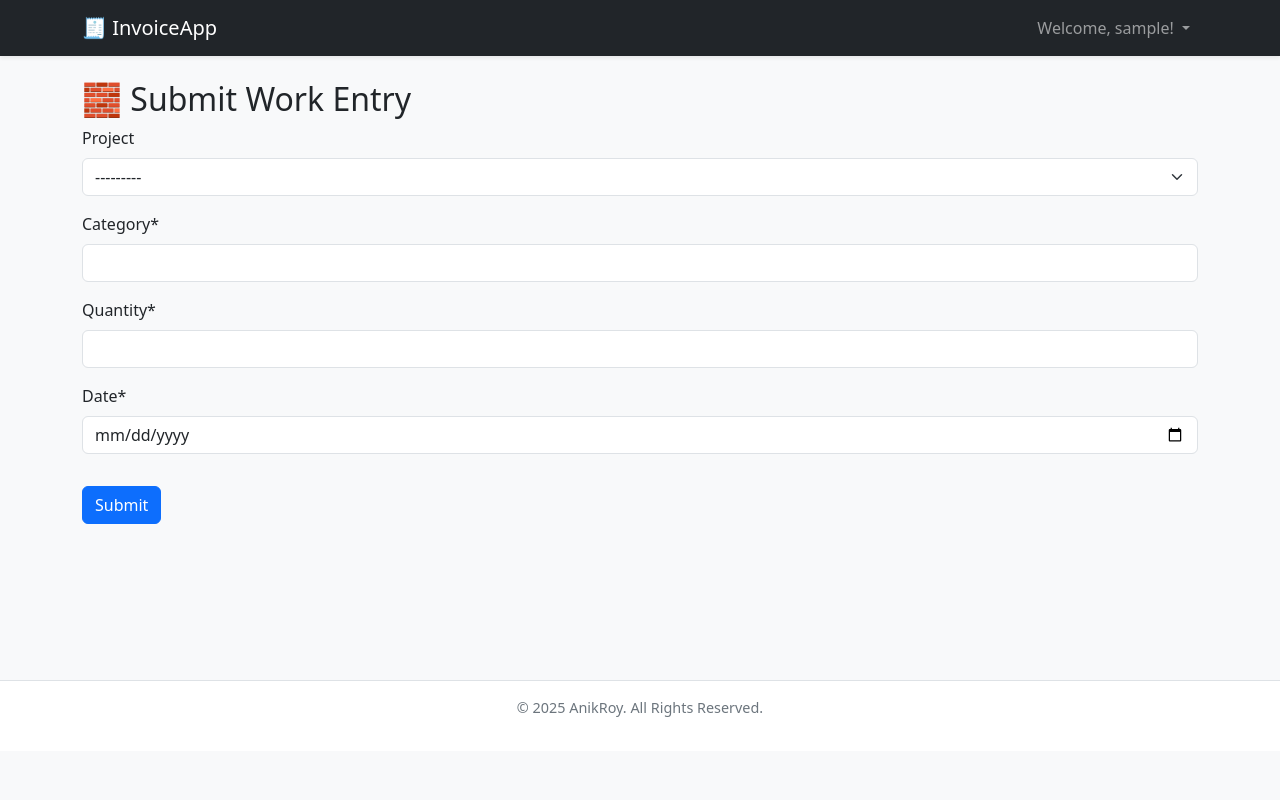
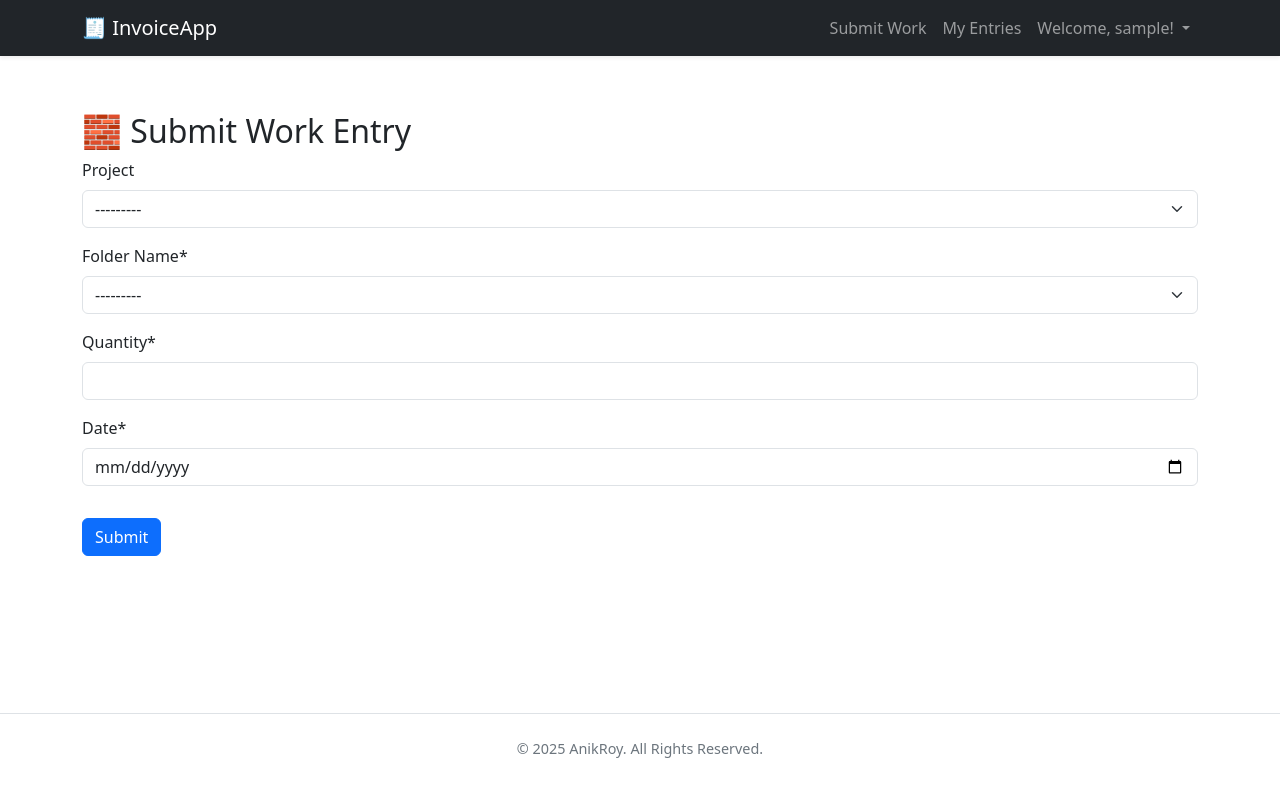
Before and after one commit to aroyslipk/invoice-project, a Django app: page /submit-work/ in a window 1280 px wide. Run offline with Django 5.2, Linux system fonts and the light colour scheme; the visitor is signed in with stand-in values (Sample User, id 1); data that the repository does not hold is empty; some libraries are stand-ins or nearby versions.

Commit message:
xlsx update & user work suitable update

```diff
--- a/Invoice/forms.py
+++ b/Invoice/forms.py
@@ -22,31 +22,45 @@ from .models import User, WorkEntry, ClientProject, Price
 
 
 class WorkEntryForm(forms.ModelForm):
-    """A form for users to submit their daily work entries."""
+    """
+    A form for users to submit their work entries.
+    The label for 'category' is customized to 'Folder Name'.
+    """
+    # The 'category' field is now a dropdown menu linked to the Price model
+    category = forms.ModelChoiceField(
+        queryset=Price.objects.none(),
+        label="Folder Name", # <-- This is the change
+        widget=forms.Select(attrs={'class': 'form-select'})
+    )
+
     class Meta:
         model = WorkEntry
         fields = ['project', 'category', 'quantity', 'date']
         widgets = {
+            'project': forms.Select(attrs={'class': 'form-select'}),
+            'quantity': forms.NumberInput(attrs={'class': 'form-control'}),
             'date': forms.DateInput(attrs={'type': 'date', 'class': 'form-control'}),
         }
 
     def __init__(self, *args, **kwargs):
-        """Initializes the form and filters the 'project' queryset."""
         user = kwargs.pop('user', None)
         super().__init__(*args, **kwargs)
 
-        if not user:
-            self.fields['project'].queryset = ClientProject.objects.none()
-            return
+        if user and user.role == 'user' and user.managed_by:
+            admin_user = user.managed_by
+            # The dropdowns will be filtered based on the user's admin
+            self.fields['project'].queryset = ClientProject.objects.filter(managed_by=admin_user)
+            self.fields['category'].queryset = Price.objects.filter(managed_by=admin_user)
+            # The text shown in the dropdown will be the category name from the Price model
+            self.fields['category'].label_from_instance = lambda obj: obj.category
 
-        if user.role == 'user' and hasattr(user, 'managed_by') and user.managed_by:
-            self.fields['project'].queryset = ClientProject.objects.filter(managed_by=user.managed_by)
-        elif user.role == 'admin':
-            self.fields['project'].queryset = ClientProject.objects.filter(managed_by=user)
-        elif user.role == 'super_admin':
-            self.fields['project'].queryset = ClientProject.objects.all()
-        else:
-            self.fields['project'].queryset = ClientProject.objects.none()
+    def save(self, commit=True):
+        # The form returns a Price object, so we extract the category name string to save
+        price_object = self.cleaned_data.get('category')
+        if price_object:
+            self.instance.category = price_object.category
+        return super().save(commit)
+
 
 
 class PriceForm(forms.ModelForm):
--- a/Invoice/views.py
+++ b/Invoice/views.py
@@ -444,8 +444,8 @@ def delete_project_view(request, project_id):
 @login_required
 def generate_invoice(request, project_id):
     """
-    Generates and downloads a secure, role-filtered XLSX invoice
-    using a robust method for finding the template file.
+    Generates and downloads a secure, role-filtered XLSX invoice,
+    showing sums for only the 'Quantity' and 'Total Amount' columns.
     """
     user = request.user
     project = get_object_or_404(ClientProject, id=project_id)
@@ -481,13 +481,12 @@ def generate_invoice(request, project_id):
             ws.insert_rows(start_row + 1, amount=len(entries) - 1)
 
         current_row = start_row
-        total_quantity_sum, total_rate_sum, total_amount_numeric = 0, 0, 0
+        total_quantity_sum, total_amount_numeric = 0, 0
 
         for entry in entries:
             rate_for_entry = float(prices.get(entry.category.lower(), 0))
             amount_for_entry = entry.quantity * rate_for_entry
             total_quantity_sum += entry.quantity
-            total_rate_sum += rate_for_entry
             total_amount_numeric += amount_for_entry
 
             # Populate data into cells
@@ -502,8 +501,7 @@ def generate_invoice(request, project_id):
         summary_start_row = start_row + len(entries) + 2
         ws.cell(row=summary_start_row, column=4).value = total_quantity_sum
         ws.cell(row=summary_start_row, column=4).font = Font(bold=True)
-        ws.cell(row=summary_start_row, column=5).value = total_rate_sum
-        ws.cell(row=summary_start_row, column=5).font = Font(bold=True)
+
         ws.cell(row=summary_start_row, column=6).value = total_amount_numeric
         ws.cell(row=summary_start_row, column=6).font = Font(bold=True)
 
@@ -515,6 +513,7 @@ def generate_invoice(request, project_id):
 
     # --- Project attachment link (if exists) ---
     if project.attachment and hasattr(project.attachment, 'url'):
+        # এই কোডটুকু এখন ಸರಿಯಾಗಿ indent করা হয়েছে
         attachment_url = request.build_absolute_uri(project.attachment.url)
         attachment_cell = ws.cell(row=ws.max_row + 2, column=2)
         attachment_cell.value = "View Project Attachment"
--- a/templates/base.html
+++ b/templates/base.html
@@ -1,6 +1,5 @@
 <!DOCTYPE html>
-<html lang="en">
-<head>
+<html lang="en" class="h-100"> <head>
     <meta charset="UTF-8">
     <meta name="viewport" content="width=device-width, initial-scale=1.0">
     <title>{% block title %}Invoice App by AnikRoy{% endblock %}</title>
@@ -8,72 +7,39 @@
     <link href="https://cdn.jsdelivr.net/npm/bootstrap@5.3.3/dist/css/bootstrap.min.css" rel="stylesheet" integrity="sha384-QWTKZyjpPEjISv5WaRU9OFeRpok6YctnYmDr5pNlyT2bRjXh0JMhjY6hW+ALEwIH" crossorigin="anonymous">
 
     <style>
-        /* You can add your own custom styles here */
+        /* এই নতুন স্টাইলটি আপনার সমস্যার সমাধান করবে */
         body {
-            background-color: #f8f9fa; /* A light grey background for the body */
+            display: flex;
+            flex-direction: column;
+            min-height: 100vh; /* Viewport-এর সম্পূর্ণ উচ্চতা নিতে বলা হচ্ছে */
         }
         main.container {
-            min-height: 75vh; /* Ensures the footer stays down on short pages */
+            flex: 1; /* main অংশকে বাকি সব খালি জায়গা নিতে বলা হচ্ছে */
+            padding-top: 2rem;
+            padding-bottom: 2rem;
         }
         footer {
-            padding: 1rem 0;
+            flex-shrink: 0; /* ফুটারকে সঙ্কুচিত হতে বাধা দেওয়া হচ্ছে */
+            padding: 1.5rem 0;
             text-align: center;
             font-size: 0.9em;
             color: #6c757d;
             background-color: #ffffff;
             border-top: 1px solid #dee2e6;
         }
+        .navbar {
+            margin-bottom: 0; /* নেভিগেশন বারের নিচের মার্জিন সরানো হয়েছে */
+        }
     </style>
 </head>
-<body>
-
-    <nav class="navbar navbar-expand-lg navbar-dark bg-dark shadow-sm mb-4">
-    <div class="container">
-        <a class="navbar-brand" href="{% url 'home' %}">🧾 InvoiceApp</a>
-        <button class="navbar-toggler" type="button" data-bs-toggle="collapse" data-bs-target="#navbarNav" aria-controls="navbarNav" aria-expanded="false" aria-label="Toggle navigation">
-            <span class="navbar-toggler-icon"></span>
-        </button>
-        <div class="collapse navbar-collapse" id="navbarNav">
-            <ul class="navbar-nav ms-auto mb-2 mb-lg-0">
-                {% if user.is_authenticated %}
-
-                    {% if user.role == 'super_admin' or user.role == 'admin' %}
-                        <li class="nav-item"><a class="nav-link" href="{% url 'dashboard' %}">Dashboard</a></li>
-                        <li class="nav-item"><a class="nav-link" href="{% url 'my_team' %}">My Team</a></li>
-                        <li class="nav-item"><a class="nav-link" href="{% url 'manage_projects' %}">Manage Projects</a></li>
-                        <li class="nav-item"><a class="nav-link" href="{% url 'manage_prices' %}">Manage Prices</a></li>
-                    {% endif %}
-
-                    <li class="nav-item dropdown">
-                        <a class="nav-link dropdown-toggle" href="#" id="navbarUserDropdown" role="button" data-bs-toggle="dropdown" aria-expanded="false">
-                            Welcome, {{ user.username }}!
-                        </a>
-                        <ul class="dropdown-menu dropdown-menu-end" aria-labelledby="navbarUserDropdown">
-                            <li><a class="dropdown-item" href="{% url 'admin:index' %}">Admin Panel</a></li>
-                            <li><hr class="dropdown-divider"></li>
-                            <li><a class="dropdown-item" href="{% url 'logout' %}">Logout</a></li>
-
-
-                        </ul>
-                    </li>
-
-                {% else %}
-                    <li class="nav-item">
-                        <a class="nav-link" href="/login/">Login</a>
-                    </li>
-                {% endif %}
-            </ul>
-        </div>
-    </div>
-</nav>
+<body class="d-flex flex-column h-100"> {% include 'partials/_navbar.html' %}
 
     <main class="container">
         {% block content %}
         {% endblock %}
     </main>
 
-    <footer>
-        <p>&copy; {% now "Y" %} AnikRoy. All Rights Reserved.</p>
+    <footer class="mt-auto"> <p>&copy; {% now "Y" %} AnikRoy. All Rights Reserved.</p>
     </footer>
 
     {% block scripts %}{% endblock %}
--- /dev/null
+++ b/templates/partials/_navbar.html
@@ -0,0 +1,38 @@
+<nav class="navbar navbar-expand-lg navbar-dark bg-dark shadow-sm mb-4">
+    <div class="container">
+        <a class="navbar-brand" href="{% url 'home' %}">🧾 InvoiceApp</a>
+        <button class="navbar-toggler" type="button" data-bs-toggle="collapse" data-bs-target="#navbarNav" aria-controls="navbarNav" aria-expanded="false" aria-label="Toggle navigation">
+            <span class="navbar-toggler-icon"></span>
+        </button>
+        <div class="collapse navbar-collapse" id="navbarNav">
+            <ul class="navbar-nav ms-auto mb-2 mb-lg-0">
+                {% if user.is_authenticated %}
+                    {% if user.role == 'super_admin' or user.role == 'admin' %}
+                        <li class="nav-item"><a class="nav-link" href="{% url 'dashboard' %}">Dashboard</a></li>
+                        <li class="nav-item"><a class="nav-link" href="{% url 'my_team' %}">My Team</a></li>
+                        <li class="nav-item"><a class="nav-link" href="{% url 'manage_projects' %}">Manage Projects</a></li>
+                        <li class="nav-item"><a class="nav-link" href="{% url 'manage_prices' %}">Manage Prices</a></li>
+                    {% endif %}
+                    {% if user.role == 'user' %}
+                        <li class="nav-item"><a class="nav-link" href="{% url 'submit_work_entry' %}">Submit Work</a></li>
+                        <li class="nav-item"><a class="nav-link" href="{% url 'my_work_entries' %}">My Entries</a></li>
+                    {% endif %}
+                    <li class="nav-item dropdown">
+                        <a class="nav-link dropdown-toggle" href="#" id="navbarUserDropdown" role="button" data-bs-toggle="dropdown" aria-expanded="false">
+                            Welcome, {{ user.username }}!
+                        </a>
+                        <ul class="dropdown-menu dropdown-menu-end" aria-labelledby="navbarUserDropdown">
+                            <li><a class="dropdown-item" href="{% url 'admin:index' %}">Admin Panel</a></li>
+                            <li><hr class="dropdown-divider"></li>
+                            <li><a class="dropdown-item" href="{% url 'logout' %}">Logout</a></li>
+                        </ul>
+                    </li>
+                {% else %}
+                    <li class="nav-item">
+                        <a class="nav-link" href="{% url 'login' %}">Login</a>
+                    </li>
+                {% endif %}
+            </ul>
+        </div>
+    </div>
+</nav>
```
Also changed, not shown: templates/my_work_entries.html (+9 -9 lines).
